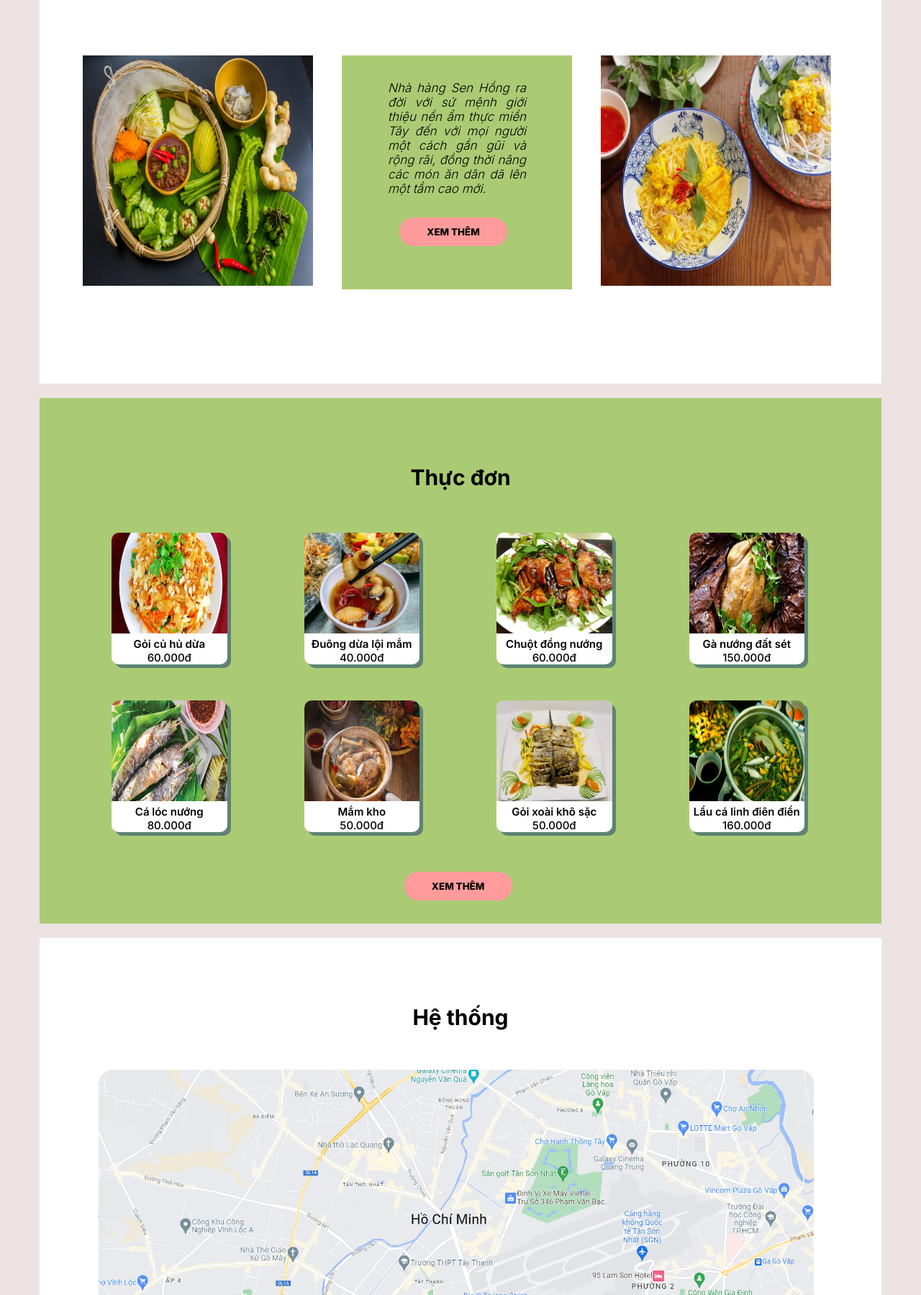
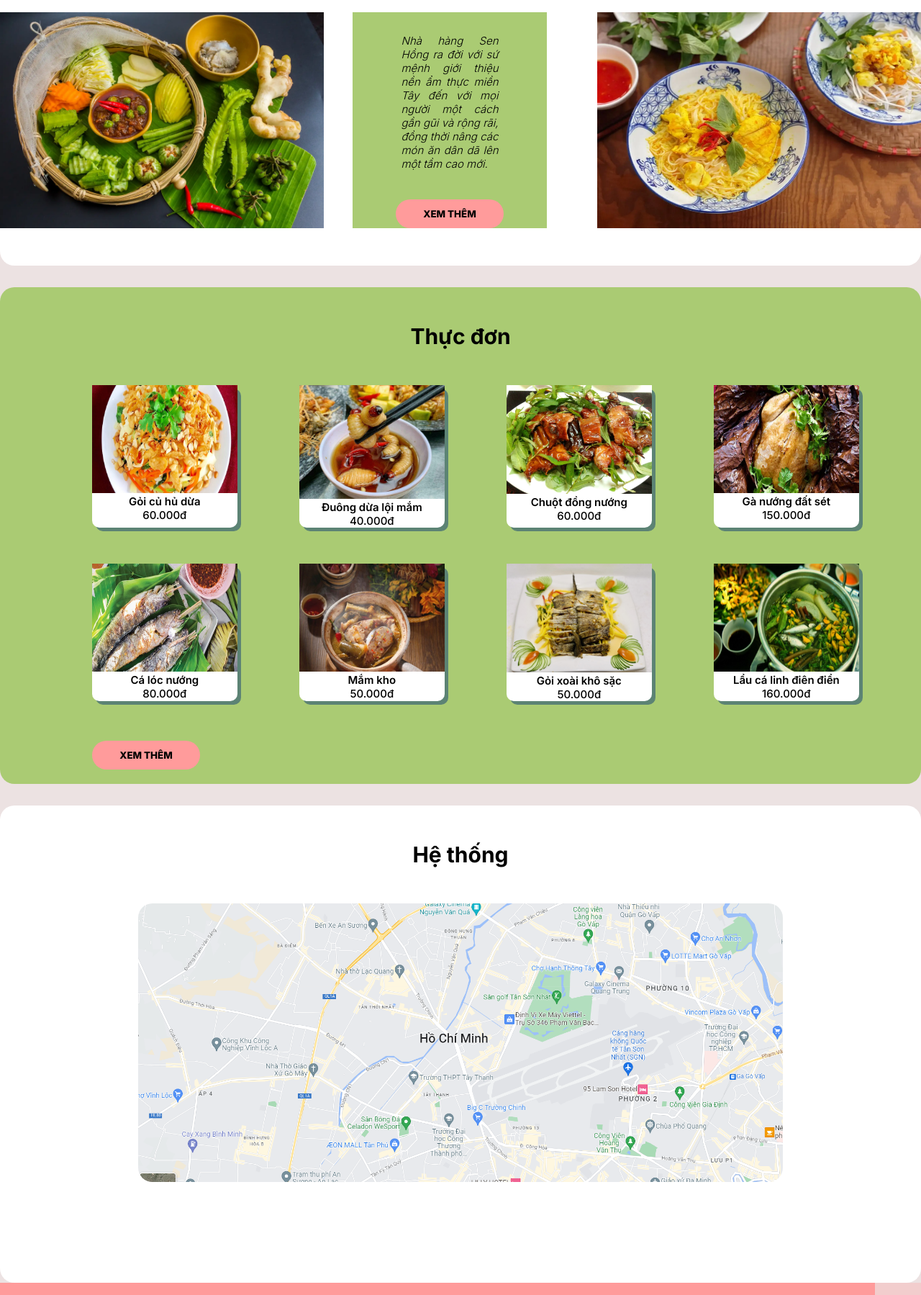
Before and after one commit to baoha7204/ProjectFE1-SenHong-restaurant, a website: page index.html in a window 1280 px wide. Shown: the part 749-2548 px from the top of the page at 72% size. Drawn offline with Linux system fonts and the light colour scheme.

Commit message:
Update homepage.css

```diff
--- a/assets/homepage.css
+++ b/assets/homepage.css
@@ -1,84 +1,81 @@
+
 html{
     background-color: #ECE2E2;
-}
-
-body{
-    font-size: 20px;
-}
-
-button{
-    cursor: pointer;
 }
 
 .banner{
     padding-top: 250px;
     min-height: 450px;
     width: 100%;
-    background-image: url('./img/Banner.jpg');
+    background-image: url(IMG/Banner.jpg);
     background-position: center;
     background-size: cover;
-    position: relative;
 }
 
+
 .intro{
-    width: 1170px;
-    height: 652px;
+	width: 1170px;
+    gap: 50px;
+    background-color: white;
     margin: auto;
-    background-color: white;
-    position: relative;
+    border-radius: 20px;
+    display: flex;
+	overflow: hidden;
+	flex-wrap: wrap;
 }
 
 .intro-text1{
-    display: block;
-    position: absolute;
-    top: 15%;
-    left:50%;
-    transform: translate(-50%,-50%);
+	text-align: center;
+    margin-top: 50px;
+    font-size: 3rem;
+	width: 100%;
+	flex: 1 1 auto;
+	max-height: 60px;
 }
 
+.cards{
+	width: 100%;
+	margin-bottom: 50px;
+}
 
 .card{
+	width: 100%;
+	flex: 1;
     display: grid;
-    grid-template-columns: 1fr 1fr 1fr;
+    grid-template-columns: 1.5fr 1fr 1.5fr;
     grid-column-gap: 40px;
-    margin-left: 60px;
-    margin-right: 60px;
-    position: absolute;
-    top: 30%;
 }
 
 .card-img img{
-    width: 320px;
-    height: 320px;
+    width: 100%;
+	height: 300px;
 }
 
 .card-content{
     background-color: #AACB73;
     text-align: justify;
+	width: 270px;
+	height: 300px;
 }
 
 .card-content-box{
-    position: relative;
+	display: flex;
+	flex-direction: column;
+	justify-content: center;
+	align-items: center;
 }
 
 .card-content-box p{
-    font-size: 1.7rem;
+    font-size: 1.5rem;
     font-style: italic;
     font-weight: 300;
-    width: 60%;
-    display: flex;
-    position: absolute;
-    top: 60%;
-    left: 20%;
-    padding-top: 35px;
+	width: 50%;
+	margin-top: 30px;
 }
 
 .card-content-box a{
-    display: flex;
-    position: absolute;
-    width: 50%;
-    left: 25%;
-    padding-top: 225px;
+	width: 150px;
+    height:  40px;
     text-decoration: none;
 }
 
@@ -90,6 +87,7 @@ button{
     background-color: #FF9B9B;
     font-weight: 800;
     transition: all 0.3s ease-in-out;
+	margin-top: 40px;
 }
 
 .card-content-box a button:hover{
@@ -98,43 +96,47 @@ button{
 }
 
 .menutc{
-    width: 1170px;
-    height: 730px;
+	width: 1170px;
+	gap: 50px;
     background-color: #AACB73;
-    margin: 20px auto;
-    position: relative;
+    margin: auto;
+    border-radius: 20px;
+	overflow: hidden;
+	display: flex;
+	flex-wrap: wrap;
+	margin-top: 30px;
+	justify-content: center;
+	align-items: center;
 }
 
 .menutc-title{
-    display: block;
-    position: absolute;
-    top: 15%;
-    left:50%;
-    transform: translate(-50%,-50%);
+    text-align: center;
+    margin-top: 50px;
+    font-size: 3rem;
+	width: 100%;
+	flex: 1 1 auto;
+	max-height: 60px;
 }
 
 .menutc-cards{
     display: grid;
     grid-template-columns: 1fr 1fr 1fr 1fr;
-    grid-template-rows: auto auto;
+    grid-template-rows: 0.5fr 0.5fr;
     grid-row-gap: 50px;
-    position: absolute;
-    margin-top: 16%;
-    margin-left: 100px;
+	margin-left: 10%;
 }
 
 .menutc-card{
-    width: 60%;
+    width: 70%;
     background-color: white;
     border-radius: 10px;
     box-shadow: 5px 5px #5C8374;
-    overflow: hidden;
     transition: all 0.4s ease-in-out;
 }
 
 .menutc-card-img img{
     width: 100%;
-    min-height: 140px;
+    min-height: 150px;
 }
 
 .menutc-card-name{
@@ -152,18 +154,17 @@ button{
 .menutc-card:hover{
     color: #5C8374;
     background-color: #FF9B9B;
-    width: 70%;
+    width: 75%;
 }
 
-.menutc-cards a{
+.menutc a{
     display: flex;
-    position: absolute;
-    left: 38%;
     padding-top: 5px;
     text-decoration: none;
+	margin-bottom: 20px;
 }
 
-.menutc-cards a button{
+.menutc a button{
     width: 150px;
     height:  40px;
     border-radius: 100px;
@@ -173,53 +174,56 @@ button{
     transition: all 0.3s ease-in-out;
 }
 
-.menutc-cards a button:hover{
+.menutc a button:hover{
     opacity: 0.8;
     background-color: orange;
 }
 
 .systemtc{
-    width: 1170px;
-    height: 730px;
+	width: 1170px;
+	gap: 50px;
     background-color: white;
-    margin: 20px auto;
-    position: relative;
+    margin: auto;
+    border-radius: 20px;
+	overflow: hidden;
+	display: flex;
+	flex-wrap: wrap;
+	margin-top: 30px;
 }
 
 .systemtc h1{
-    display: block;
-    position: absolute;
-    top: 15%;
-    left:50%;
-    transform: translate(-50%,-50%);
+    text-align: center;
+    margin-top: 50px;
+    font-size: 3rem;
+	width: 100%;
+	flex: 1 1 auto;
+	max-height: 60px;
 }
 
 .systemtc-content{
+	display: flex;
     overflow: hidden;
+	justify-content: center;
+	align-items: center;
+	width: 100%;
+	flex-direction: column;
+	gap: 20px;
+	margin-bottom: 20px;
 }
 
 .systemtc-content img{
-   width: 85%;
-   position: absolute;
-   top: 25%;
-   left: 7%;
+   width: 70%;
    border-radius: 20px;
    transition: all 1s ease-in-out;
 }
 
 .systemtc-content a{
-    display: flex;
-    position: absolute;
-    width: 300px;
-    height: 100px;
-    left: 37%;
-    margin-top: 365px;
     text-decoration: none;
 }
 
 .systemtc-content a button{
-    width: 100%;
-    height: 100%;
+    width: 300px;
+    height:  100px;
     border-radius: 50px;
     border: none;
     background-color: #FF9B9B;
@@ -243,44 +247,94 @@ button{
     font-weight: 800;
 }
 
-/* ----- Responsive for mobile devices ----- */
+
 @media (max-width: 480px) {
 	.intro, .menutc, .systemtc{
 		width: 100%;
 	}
 
-	.intro-text1{
-		font-size: 100%;
-		width: 100%;
-		text-align: center;
+	.card-img img{
+		display: none;
+	}
+
+	.intro-text1, .menutc-title, .systemtc h1{
+		font-size: 2.5rem;
 	}
 
 	.card{
-		display: grid;
-		grid-template-columns: 1fr 1fr;
-		grid-template-rows: 1fr 1fr;
-		grid-gap: 2%;
+		display: flex;
+		justify-content: center;
+		align-items: center;
 	}
 
-	.card-content{
-		grid-row: 1/3;
+	.menutc-card{
+		width: 80%;
+	}
+
+	.menutc-cards{
+		display: grid;
+		grid-template-columns: 1fr;
+		grid-template-rows: 0.5fr;
+		grid-row-gap: 50px;
+		margin-left: 16%;
+	}
+
+	.menutc-card:hover{
+		color: #5C8374;
+		background-color: #FF9B9B;
+		width: 90%;
+	}
+
+	.systemtc-content img{
+		width: 90%;
+	}
+
+	.systemtc-content a button{
+		width: 150px;
+		height: 50px;
+		font-size: 1.5rem;
+	}
+
+}
+
+@media (min-width: 481px) and (max-width: 768px) {
+	.intro, .menutc, .systemtc{
 		width: 100%;
 	}
 
 	.card-img img{
-		width: 100%;
-		height: 100%;
+		display: none;
 	}
 
-	.card-content-box p{
-		font-size: 55%;
+	.menutc-card{
+		width: 60%;
+
+	}
+
+	.menutc-cards{
+		display: grid;
+		grid-template-columns: 1fr 1fr;
+		grid-template-rows: 0.5fr 0.5fr;
+		grid-row-gap: 50px;
+		margin-left: 15%;
+	}
+
+	.systemtc-content a button{
+		width: 200px;
+		height: 50px;
+		font-size: 2rem;
+	}
+
+}
+
+@media (min-width: 769px) and (max-width: 1078px) {
+	.intro, .menutc, .systemtc{
+		width: 100%;
 	}
 }
 
-/* ----- Responsive for tablet devices ----- */
-@media (min-width: 481px) and (max-width: 768px) {
+@media (min-width: 1079px) and (max-width: 1300px){
+	.intro, .menutc, .systemtc{
+		width: 100%;
+	}
 }
-
-/* ----- Responsive for PC devices ----- */
-@media (min-width: 769px) and (max-width: 1078px) {
-}
```
